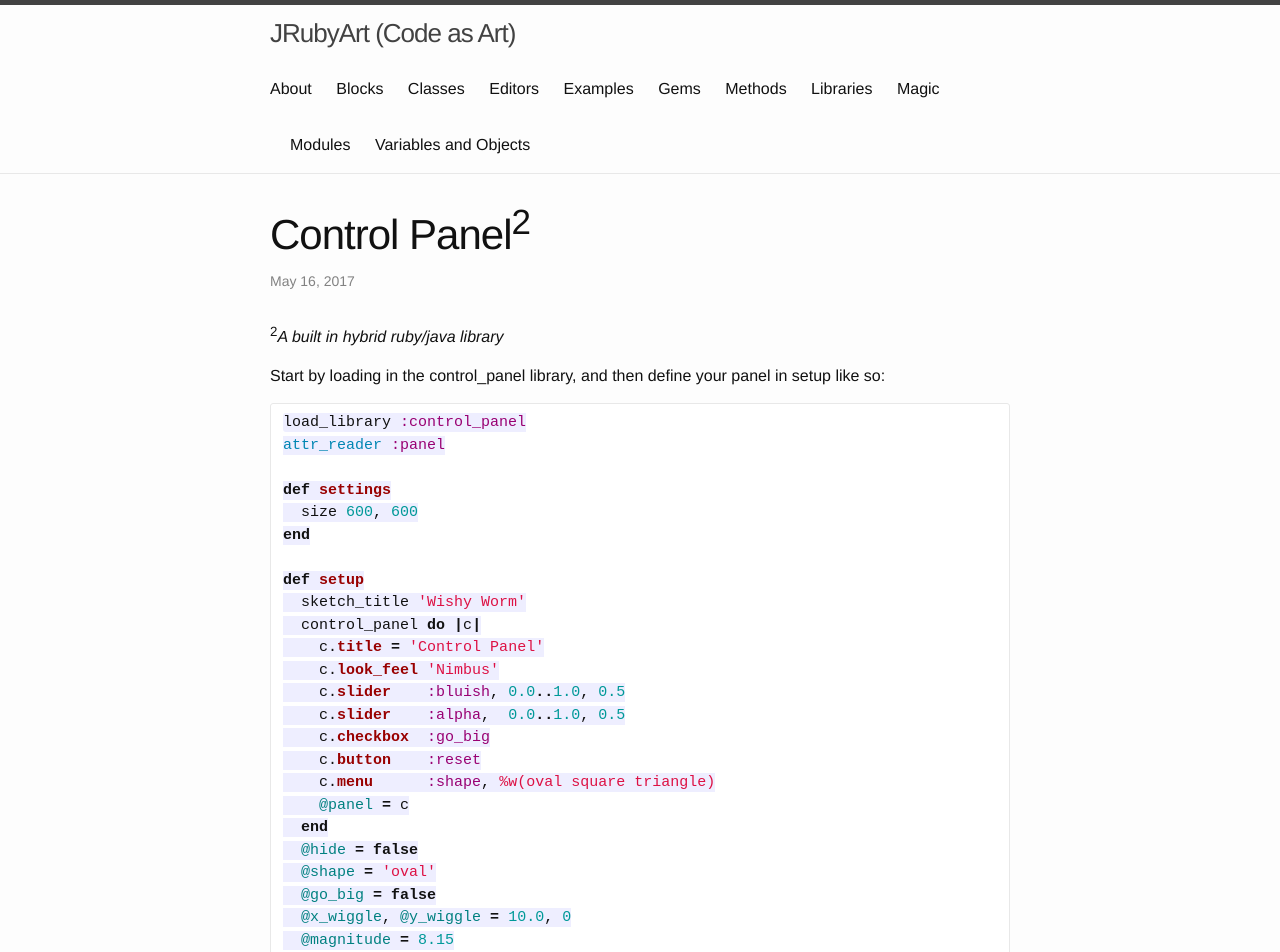
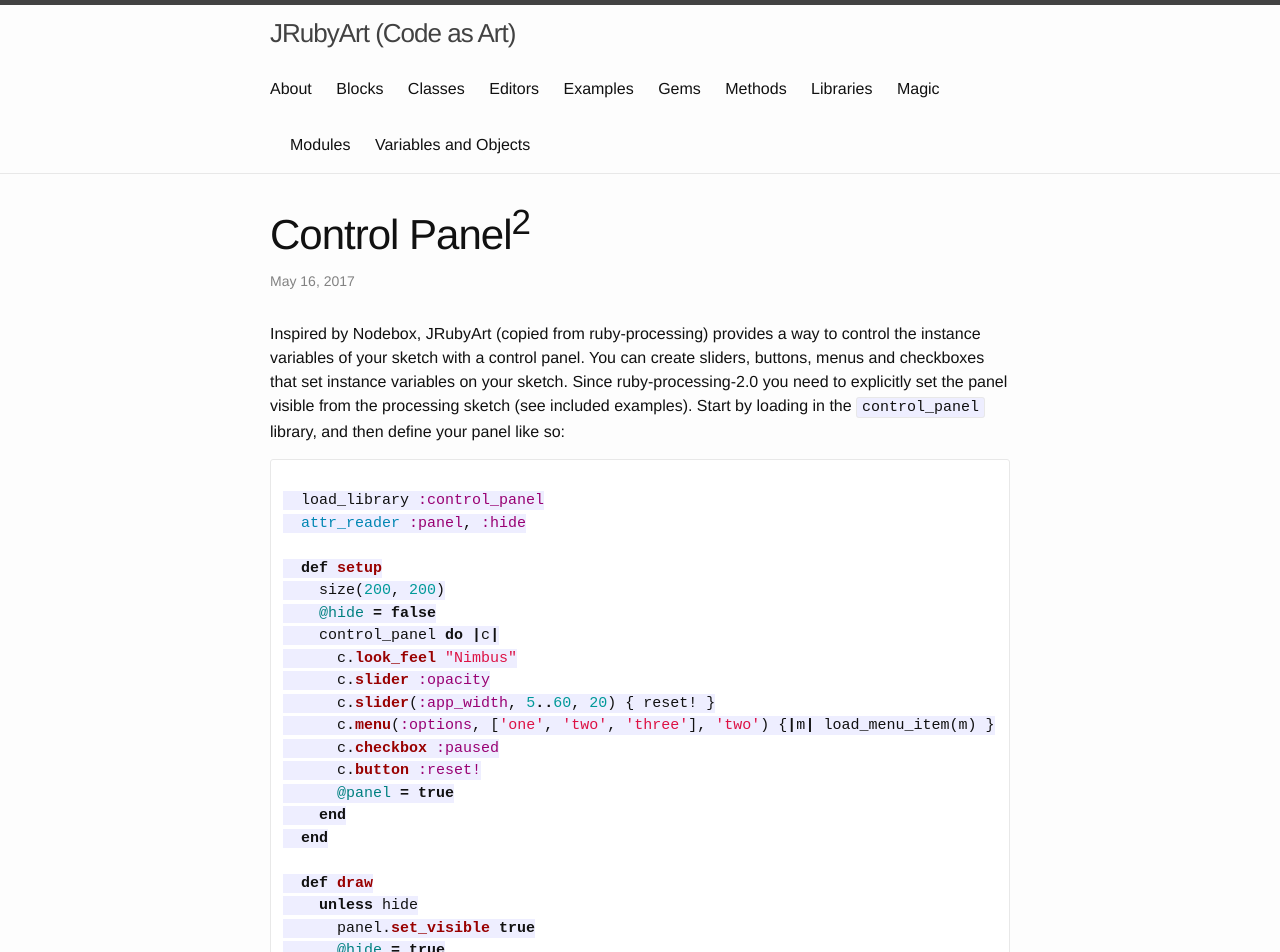
Before and after one commit to ruby-processing/JRubyArt, a Jekyll site: the page built from _libraries/control_panel.md, in a window 1280 px wide and 1400 px high. Shown: the top 952 px of the window. Built offline with Jekyll 4.4.1, drawn with Linux system fonts in a browser that asks for light colours; some of the changed text lies outside the part shown.

Commit message:
control_panel

````diff
--- a/_libraries/control_panel.md
+++ b/_libraries/control_panel.md
@@ -4,7 +4,41 @@ title:  "Control Panel<sup>2</sup>"
 keywords: library, framework, gui, processing
 
 ---
-<sup>2</sup><i>A built in hybrid ruby/java library</i>
+Inspired by Nodebox, JRubyArt (copied from ruby-processing) provides a way to control the instance variables of your sketch with a control panel. You can create sliders, buttons, menus and checkboxes that set instance variables on your sketch. Since ruby-processing-2.0 you need to explicitly set the panel visible from the processing sketch (see included examples). Start by loading in the `control_panel` library, and then define your panel like so:
+
+``` ruby
+
+  load_library :control_panel
+  attr_reader :panel, :hide
+
+  def setup
+    size(200, 200)
+    @hide = false
+    control_panel do |c|
+      c.look_feel "Nimbus"
+      c.slider :opacity
+      c.slider(:app_width, 5..60, 20) { reset! }
+      c.menu(:options, ['one', 'two', 'three'], 'two') {|m| load_menu_item(m) }
+      c.checkbox :paused
+      c.button :reset!
+      @panel = true
+    end
+  end
+
+  def draw
+    unless hide
+      panel.set_visible true
+      @hide = true
+    end
+  # Rest of the code follows
+
+```
+
+This code will create a sketch with a control panel for adjusting the value of the `@opacity`, `@app_width`, `@options`, and `@paused` instance variables. The button will call the `reset!` method when clicked (a method defined by you in your sketch). The `app_width` slider will range from 5 to 60 instead of (the default) 0 to 100. The instance variable will be initialized at 20 when the sketch is loaded. The `app_width` and `options` controls have had callbacks attached to them. The callbacks will run, passing in the value of the control, any time the control changes. It all looks like this:
+
+![control panel](http://s3.amazonaws.com/jashkenas/images/control_panel.png)
+
+Here is the classic ruby-processing JWishy sketch translated for JRubyArt, basically you enter the control_panel items in a block, to experiment just add a single item at a time and check that it works (eg :button or :checkbox)
 
 Start by loading in the control_panel library, and then define your panel in setup like so:
 
````
